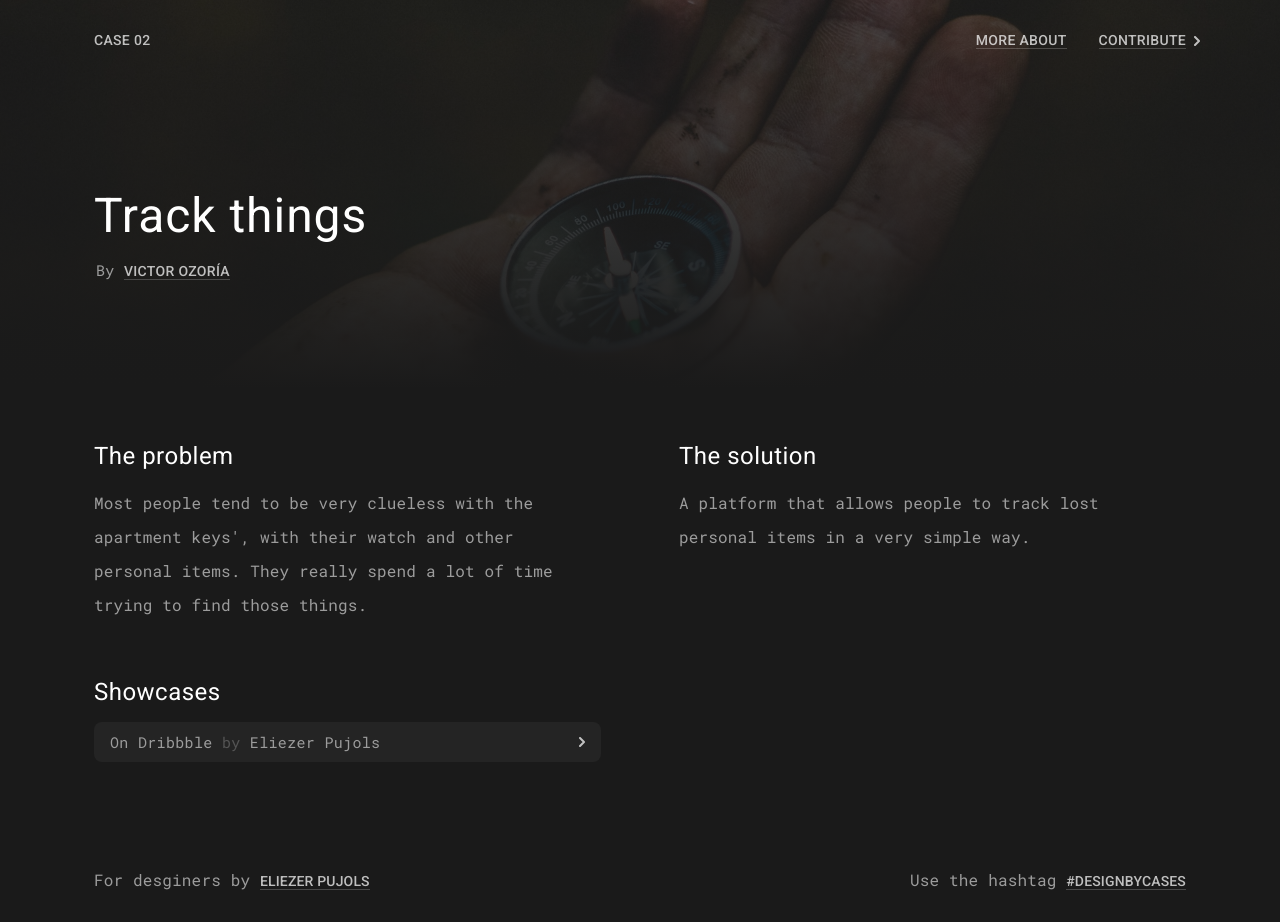
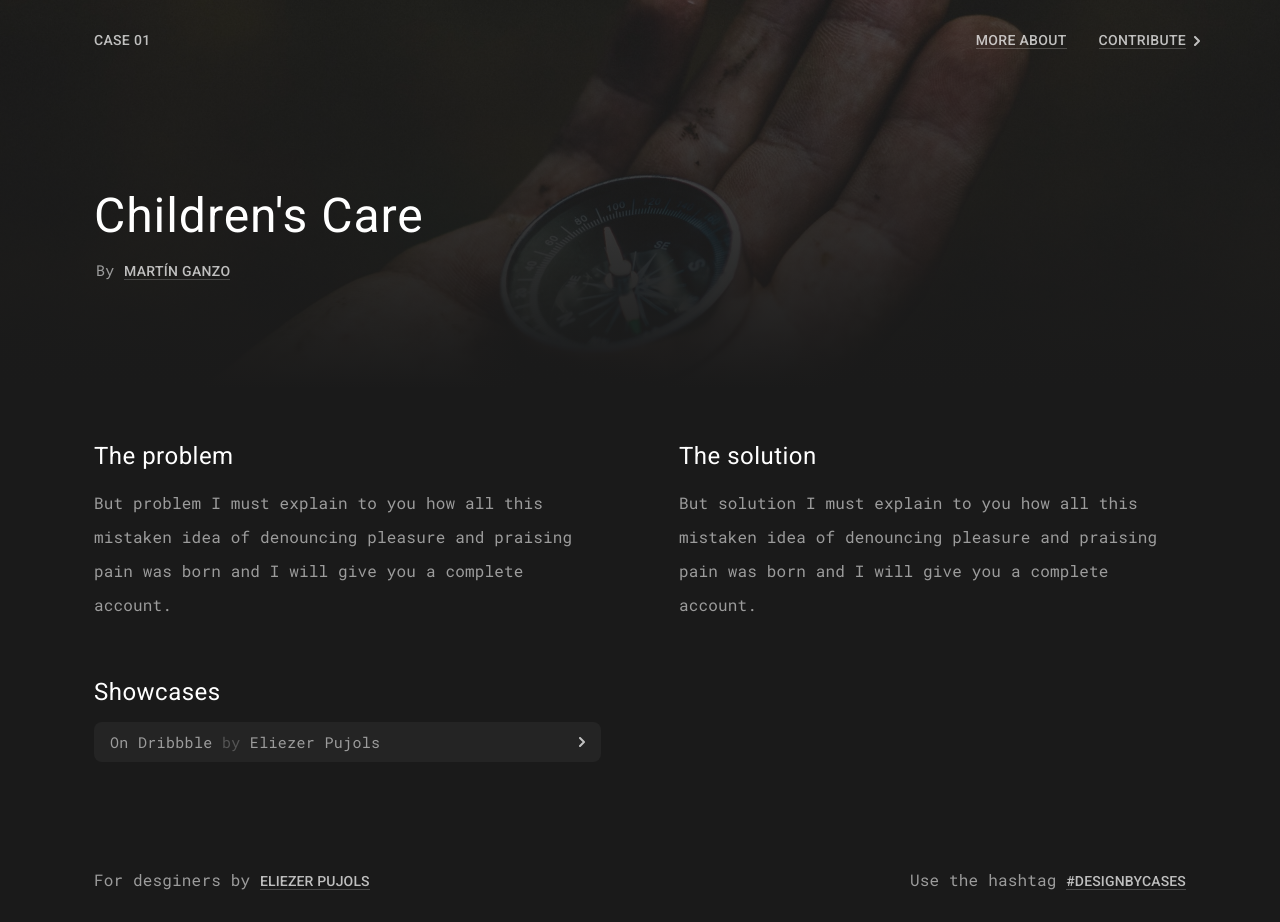
Before and after one commit to eliezerpujols/design-cases, a Jekyll site: the page built from _posts/2018-05-01-design-cases--case-02.md, in a window 1280 px wide. Built offline with Jekyll 4.4.1, drawn with Linux system fonts in a browser that asks for light colours.

Commit message:
Updated 2 files via CloudCannon

```diff
--- a/_posts/2018-05-01-design-cases--case-02.md
+++ b/_posts/2018-05-01-design-cases--case-02.md
@@ -1,16 +1,15 @@
 ---
 layout: posts
 title: Design Cases | Case 02
-case_number: '02'
-case_title: Track things
-case_author: Victor Ozoría
-case_author_link: 'https://dribbble.com/victorozoria'
+case_number: '01'
+case_title: Children's Care
+case_author: Martín Ganzo
+case_author_link: 'https://twitter.com/eliezerpujols'
 case_image: /assets/img/cases_photos/pexels-photo-220147.jpeg
 case_problem: >-
-  Most people tend to be very clueless with the apartment keys', with their
-  watch and other personal items. They really spend a lot of time trying to find
-  those things.
+  But problem I must explain to you how all this mistaken idea of denouncing
+  pleasure and praising pain was born and I will give you a complete account.
 case_solution: >-
-  A platform that allows people to track lost personal items in a very simple
-  way.
+  But solution I must explain to you how all this mistaken idea of denouncing
+  pleasure and praising pain was born and I will give you a complete account.
 ---
```
Also changed, not shown: _posts/2018-05-01-case-01.md (deleted, +0 -11 lines).
